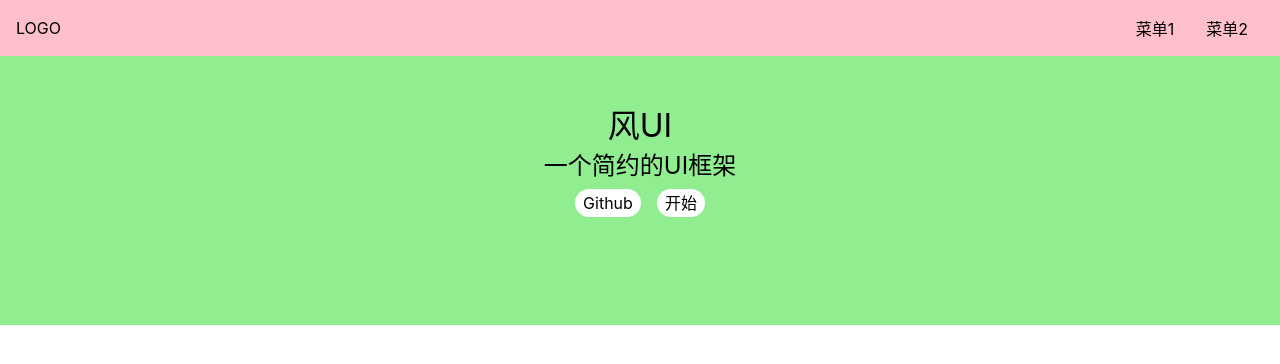
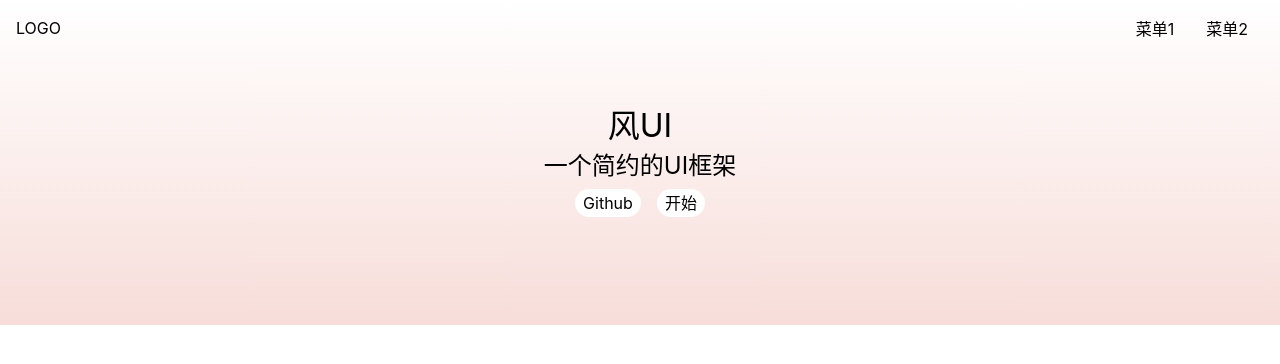
Before and after one commit to wxyzcctv/waping-ui-1, a Vue app: page / in a window 1280 px wide. Shown: the top 364 px of the page. Built offline with nearby package versions, Linux system fonts and the light colour scheme.

Commit message:
修改Home界面的主题颜色

```diff
--- a/index.html
+++ b/index.html
@@ -11,7 +11,7 @@
 <body>
   <div id="app"></div>
   <script type="module" src="/src/main.ts"></script>
-  <script src="https://at.alicdn.com/t/font_2488852_688aluswr6e.js"></script>
+  <script src="https://at.alicdn.com/t/font_2488852_avnsotdlzo7.js"></script>
 </body>
 
 </html>
--- a/src/components/Topnav.vue
+++ b/src/components/Topnav.vue
@@ -1,6 +1,6 @@
 <template>
 	<div class="topnav">
-        <div class="logo" >LOGO</div>
+		<div class="logo">LOGO</div>
 		<ul class="menu">
 			<li>菜单1</li>
 			<li>菜单2</li>
@@ -11,20 +11,19 @@
 	</div>
 </template>
 <script lang="ts">
-import {inject, Ref} from 'vue'
+import { inject, Ref } from "vue";
 export default {
 	setup() {
-        const asideVisible = inject<Ref<boolean>>('asideVisible')
+		const asideVisible = inject<Ref<boolean>>("asideVisible");
 		const toggleMenu = () => {
-            asideVisible.value = !asideVisible.value
-        }
-        return { toggleMenu }
-    }
-}
+			asideVisible.value = !asideVisible.value;
+		};
+		return { toggleMenu };
+	},
+};
 </script>
 <style lang="scss" scoped>
 .topnav {
-    background: pink;
 	display: flex;
 	padding: 16px;
 	position: fixed;
@@ -55,11 +54,11 @@ export default {
 		transform: translateY(-50%);
 		display: none;
 	}
-    @media (max-width: 500px){
-        > .menu{
+	@media (max-width: 500px) {
+		> .menu {
 			display: none;
 		}
-        > .logo{
+		> .logo {
 			margin: 0 auto;
 		}
 		> .toggleAside {
--- a/src/views/Home.vue
+++ b/src/views/Home.vue
@@ -1,34 +1,44 @@
 <template>
-    <div>
+	<div class="topnavAndBanner">
 		<Topnav />
 		<div class="banner">
 			<h1>风UI</h1>
 			<h2>一个简约的UI框架</h2>
 			<p class="actions">
-                <a href="https://github.com/wxyzcctv/waping-ui-1" target="_blank">Github</a>
+				<a
+					href="https://github.com/wxyzcctv/waping-ui-1"
+					target="_blank"
+					>Github</a
+				>
 				<router-link to="doc">开始</router-link>
 			</p>
 		</div>
 	</div>
 </template>
 <script lang="ts">
-import Topnav from "../components/Topnav.vue"
+import Topnav from "../components/Topnav.vue";
 export default {
-    components:{ Topnav },
+	components: { Topnav },
 };
 </script>
 <style lang="scss" scoped>
+.topnavAndBanner {
+	background: linear-gradient(
+		180deg,
+		rgba(255, 255, 255, 1) 0%,
+		rgba(247, 221, 217, 1) 100%
+	);
+}
 .banner {
 	padding: 100px 0;
 	display: flex;
 	justify-content: center;
 	align-items: center;
 	flex-direction: column;
-  background: lightgreen;
-  > .actions{
+	> .actions {
 		padding: 8px 0;
 		a {
-      margin:0 8px;
+			margin: 0 8px;
 			background: #fff;
 			display: inline-block;
 			$h: 28px;
```
Lines whose indentation alone changed are shown as unchanged.
